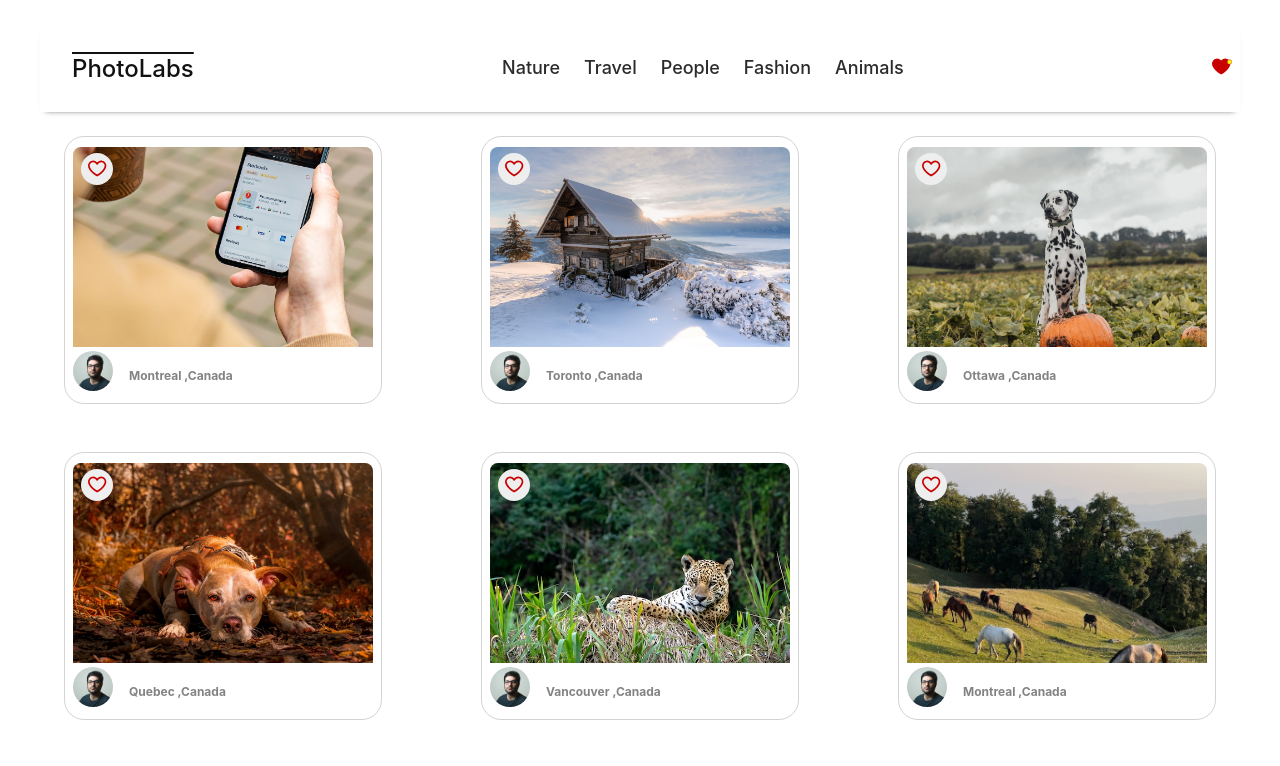
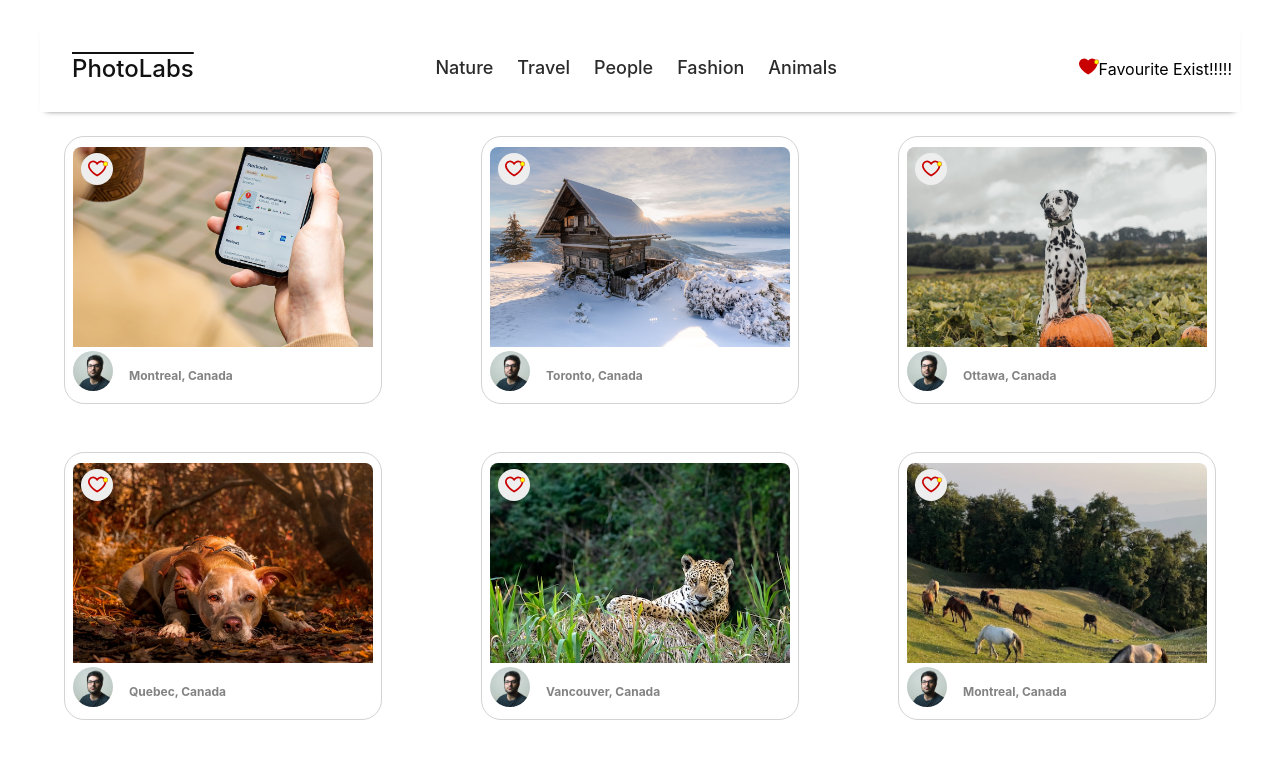
Before and after one commit to Aiman03at/photolabs, a React (Create React App) app in the folder frontend/: page / in a window 1280 px wide. Shown: the top 766 px of the page. Built offline with nearby package versions, Linux system fonts and the light colour scheme; the HTML template or start-up script is replaced by a standard one.

Commit message:
Add notifications for favourite photos

```diff
--- a/frontend/src/components/FavBadge.jsx
+++ b/frontend/src/components/FavBadge.jsx
@@ -7,6 +7,7 @@
   return (
     <div className='fav-badge'>
       {isFavPhotoExist && <FavIcon displayAlert={!!isFavPhotoExist} selected={true}/>}
+      {isFavPhotoExist && <span className="fav-badge__notification">Favourite Exist!!!!!</span>}
     </div>
   )
 };
--- a/frontend/src/components/PhotoFavButton.jsx
+++ b/frontend/src/components/PhotoFavButton.jsx
@@ -8,17 +8,13 @@
 
 
 
-    const handleClick = () => {
-      setIsSelected(prevIsSelected => !prevIsSelected) // Toggle the selection state
-      setShowAlert(false); // Dismiss the alert once clicked (optional behavior)
-    };
 
 
 
   return (
     <div className="photo-list__fav-icon">
       <div className="photo-list__fav-icon-svg" onClick={props.onClick} >
-      <FavIcon selected={props.isFavorited}  />
+      <FavIcon selected={props.isSelected} displayAlert={!props.isSelected} />
       </div>
     </div>
   );
--- a/frontend/src/components/PhotoListItem.jsx
+++ b/frontend/src/components/PhotoListItem.jsx
@@ -7,30 +7,32 @@
 
 const PhotoListItem = (props) => {
 
-  const isFavorited = props.favoritePhotos.some((favPhoto) => favPhoto.id === photo.id);
+  const isFavorited = props.favoritePhotos.some((favPhoto) => favPhoto.id === props.sampleDataForPhotoListItem.id);
 
   return (
-
     <div className="photo-list__item">
-
-      <PhotoFavButton isFavorited={isFavorited}
-        onClick={() => props.toggleFavorite(photo)}/>
-
-      <img className="photo-list__image" src={props.sampleDataForPhotoListItem.urls.regular} alt="Description of image" />
-
-
-
+      <PhotoFavButton
+        isSelected={isFavorited}
+        onClick={() => props.toggleFavorite(props.sampleDataForPhotoListItem)}
+      />
+      <img
+        className="photo-list__image"
+        src={props.sampleDataForPhotoListItem.urls.regular}
+        alt="Description of image"
+      />
       <section className="photo-list__user-details">
-      <img src={props.sampleDataForPhotoListItem.user.profile} alt="Description of image" className="photo-list__user-profile" />
-      <div className="photo-list__user-info ">
-
-      <p >{props.sampleDataForPhotoListItem.username}</p>
-      <div className="photo-list__user-location">
-      <p >{props.sampleDataForPhotoListItem.location.city} ,{props.sampleDataForPhotoListItem.location.country}</p>
-      </div>
-      </div>
+        <img
+          src={props.sampleDataForPhotoListItem.user.profile}
+          alt="Profile"
+          className="photo-list__user-profile"
+        />
+        <div className="photo-list__user-info">
+          <p>{props.sampleDataForPhotoListItem.username}</p>
+          <div className="photo-list__user-location">
+            <p>{props.sampleDataForPhotoListItem.location.city}, {props.sampleDataForPhotoListItem.location.country}</p>
+          </div>
+        </div>
       </section>
-
     </div>
   );
 };
```
